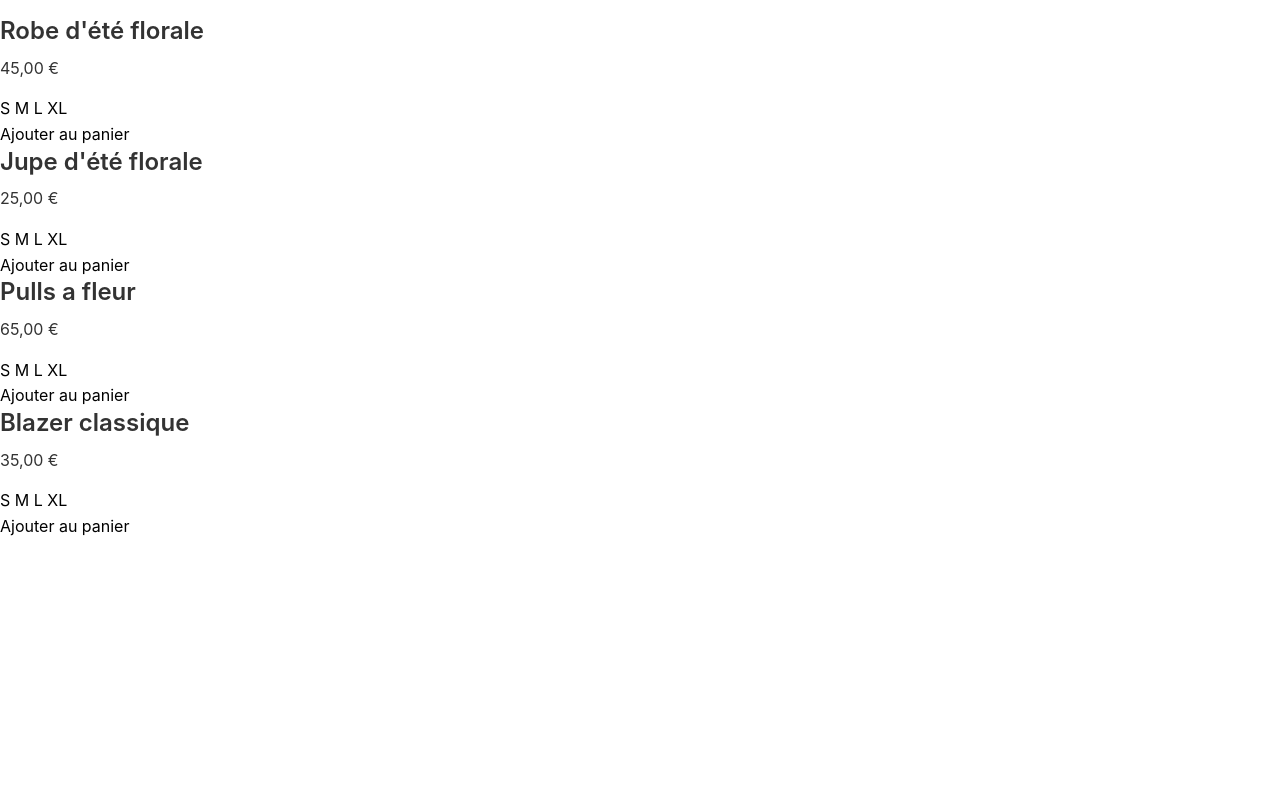
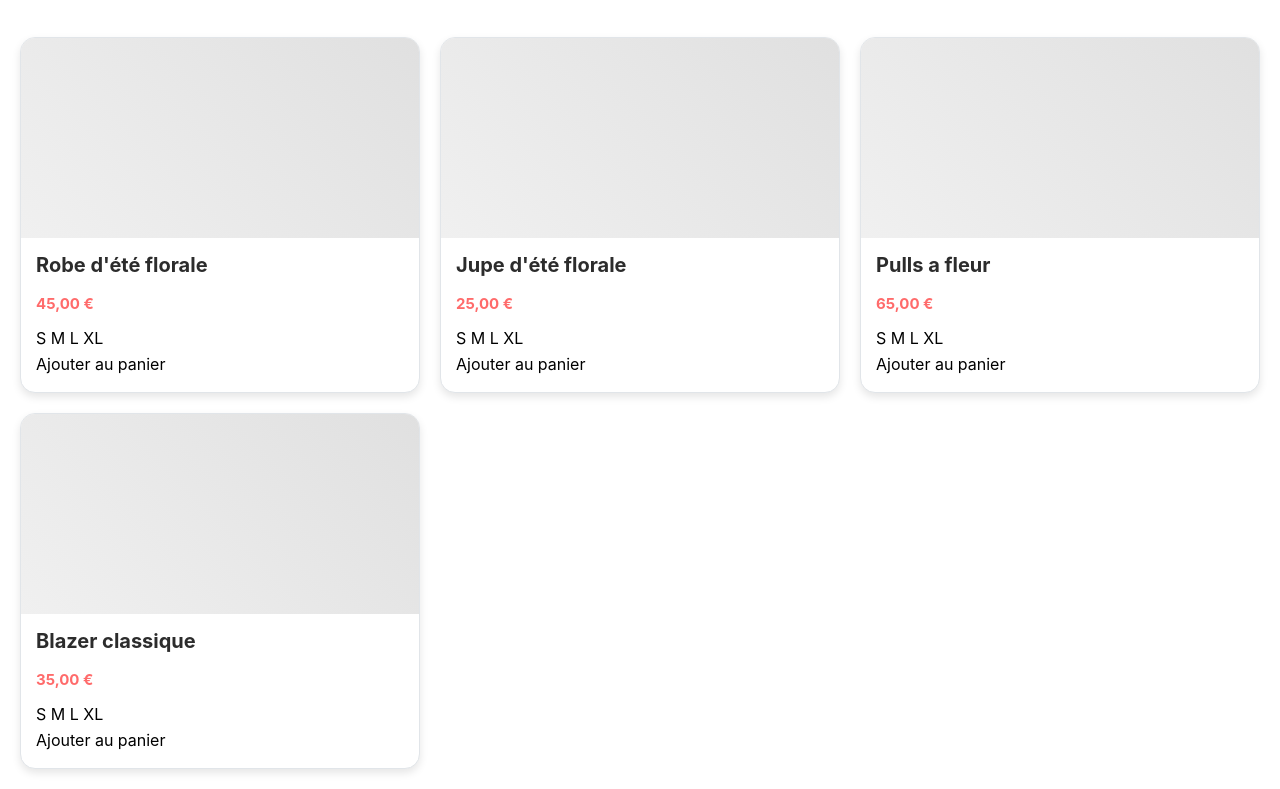
Before and after one commit to LuumiA/Lf-style, a plain HTML site: page index.html in a window 1280 px wide. Shown: the part 711-1500 px from the top of the page. Before the commit the page ends 1250 px from the top, so only its background shows below. Drawn offline with Linux system fonts and the light colour scheme.

Commit message:
Ajout de la grille de produits et des styles pour les cartes de produits

```diff
--- a/css/styles.css
+++ b/css/styles.css
@@ -161,3 +161,52 @@ i:hover {
   color: var(--text-dark);
   margin: 2rem 0;
 }
+
+.products-grid {
+  display: grid;
+  grid-template-columns: repeat(auto-fill, minmax(300px, 1fr));
+  gap: 2rem;
+  padding: 2rem;
+  max-width: 1400px;
+  margin: auto;
+}
+
+.product-card {
+  background: var(--bg-white);
+  border: 1px solid var(--border-light);
+  border-radius: 15px;
+  box-shadow: 0 4px 8px rgba(0, 0, 0, 0.1);
+  overflow: hidden;
+  transition: all 0.3s;
+}
+
+.product-card:hover {
+  transform: translateY(-10px);
+  box-shadow: 0 10px 30px rgba(0, 0, 0, 0.2);
+}
+
+.product-image {
+  height: 200px;
+  background: linear-gradient(45deg, #f0f0f0, #e0e0e0);
+  display: flex;
+  align-items: center;
+  justify-content: center;
+}
+
+.product-info {
+  padding: 1.5rem;
+}
+
+.product-name {
+  color: var(--text-dark);
+  font-size: 2rem;
+  font-weight: bold;
+  margin-bottom: 15px;
+}
+
+.product-price {
+  color: var(--primary-color);
+  font-size: 1.5rem;
+  font-weight: bold;
+  margin-bottom: 10px;
+}
```
